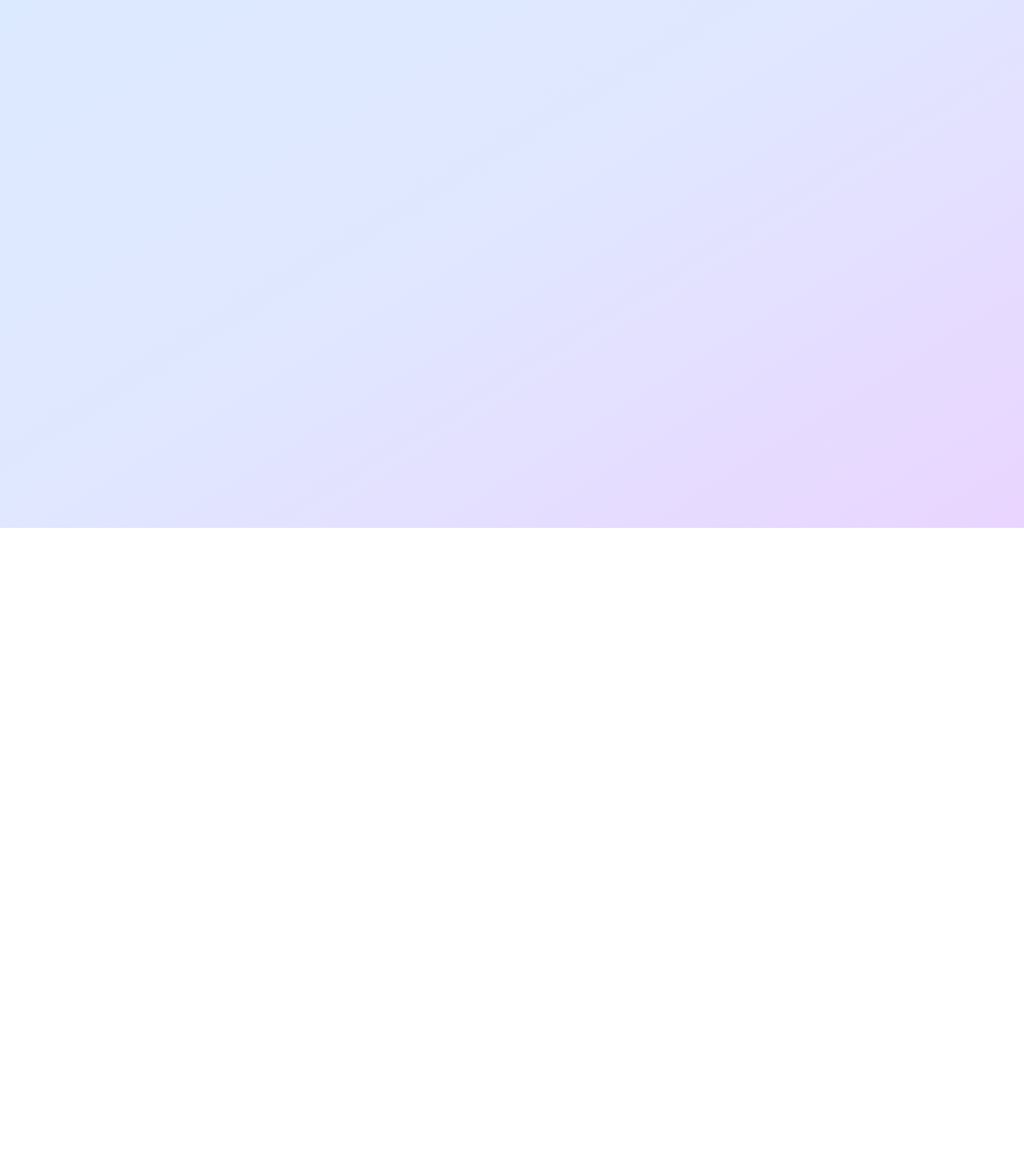
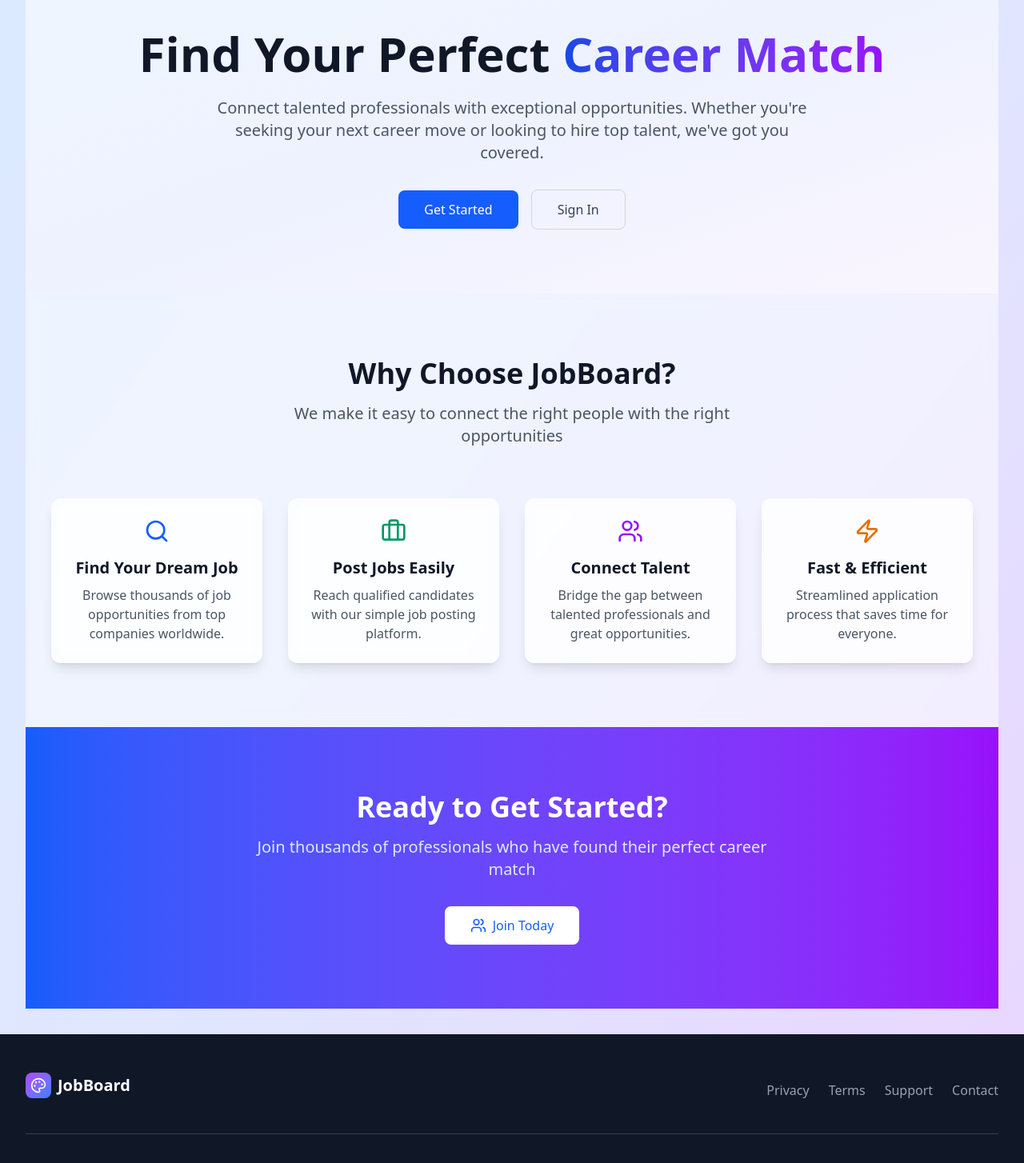
Before and after one commit to rehan6025/CodSoft, a React (Vite) app in the folder task-1-job-board/frontend/: page / in a window 1280 px wide. Shown: the part 140-1594 px from the top of the page at 80% size. Before the commit the page ends 800 px from the top, so only its background shows below. Built offline with nearby package versions, Linux system fonts and the light colour scheme.

Commit message:
half done , homepage finished

```diff
--- a/task-1-job-board/frontend/src/components/common/ProtectedRoute.tsx
+++ b/task-1-job-board/frontend/src/components/common/ProtectedRoute.tsx
@@ -13,11 +13,11 @@ const ProtectedRoute: React.FC<ProtectedRouteProps> = ({
 }) => {
     const { user, token } = useAppSelector((state) => state.auth);
     if (!token || !user) {
-        <Navigate to="/login" replace />;
+        return <Navigate to="/login" />;
     }
 
     if (requiredRole && user?.role !== requiredRole) {
-        <Navigate to="/jobs" replace />;
+        return <Navigate to="/jobs" replace />;
     }
 
     return <>{children}</>;
--- /dev/null
+++ b/task-1-job-board/frontend/src/components/layout/Footer.tsx
@@ -0,0 +1,41 @@
+import { Palette } from "lucide-react";
+
+export function Footer() {
+    return (
+        <footer className="text-white py-12 bg-gray-900 ">
+            <div className="max-w-7xl mx-auto px-4 sm:px-6 lg:px-8">
+                <div className="flex flex-col md:flex-row  items-center justify-between ">
+                    <div className="flex items-center space-x-2 mb-3">
+                        <div className="w-8 h-8 flex items-center justify-center bg-gradient-to-br from-purple-500 to-blue-500 rounded-lg ">
+                            <Palette className="w-5 h-5 text-white" />
+                        </div>
+                        <span className="text-white font-bold text-xl ">
+                            JobBoard
+                        </span>
+                    </div>
+                    <div className=" flex flex-col md:flex-row items-center justify-center gap-6 text-gray-400">
+                        <a href="" className="hover:text-white transition-all">
+                            Privacy
+                        </a>
+                        <a href="" className="hover:text-white transition-all">
+                            Terms
+                        </a>
+                        <a href="" className="hover:text-white transition-all">
+                            Support
+                        </a>
+                        <a
+                            href="https://linktr.ee/rehan_999"
+                            className="hover:text-white transition-all"
+                            target="_blank"
+                        >
+                            Contact
+                        </a>
+                    </div>
+                </div>
+                <div className="mt-8 pt-8 text-center text-gray-400 border-t border-gray-700">
+                    &copy; 2025 JobBoard, All rights reserved.
+                </div>
+            </div>
+        </footer>
+    );
+}
--- a/task-1-job-board/frontend/src/components/layout/Layout.tsx
+++ b/task-1-job-board/frontend/src/components/layout/Layout.tsx
@@ -1,17 +1,30 @@
-import type { FC, ReactNode } from "react";
+import { useEffect, type FC, type ReactNode } from "react";
 import NavBar from "./NavBar";
+import { Footer } from "./Footer";
+import { useAppDispatch } from "../../hooks/redux";
+import { getProfile } from "../../store/slices/authSlice";
 
 interface LayoutProps {
     children: ReactNode;
 }
 
 const Layout: FC<LayoutProps> = ({ children }) => {
+    const token = localStorage.getItem("token");
+    const dispatch = useAppDispatch();
+
+    useEffect(() => {
+        if (token) {
+            dispatch(getProfile());
+        }
+    }, [dispatch, token]);
+
     return (
         <div className="min-h-screen bg-gradient-to-br from-blue-100 via-indigo-100 to-purple-200">
             <NavBar />
             <main className="max-w-7xl mx-auto px-4 sm:px-6 lg:px-8 py-8">
                 {children}
             </main>
+            <Footer />
         </div>
     );
 };
--- a/task-1-job-board/frontend/src/pages/HomePage.tsx
+++ b/task-1-job-board/frontend/src/pages/HomePage.tsx
@@ -1,5 +1,141 @@
-const HomePage = () => {
-    return <div>HomePage</div>;
+import React from "react";
+import { Link } from "react-router-dom";
+import { useAppSelector } from "../hooks/redux";
+import { Briefcase, Users, Search, Zap } from "lucide-react";
+
+const HomePage: React.FC = () => {
+    const { user } = useAppSelector((state) => state.auth);
+
+    const features = [
+        {
+            icon: <Search className="h-8 w-8 text-blue-600" />,
+            title: "Find Your Dream Job",
+            description:
+                "Browse thousands of job opportunities from top companies worldwide.",
+        },
+        {
+            icon: <Briefcase className="h-8 w-8 text-emerald-600" />,
+            title: "Post Jobs Easily",
+            description:
+                "Reach qualified candidates with our simple job posting platform.",
+        },
+        {
+            icon: <Users className="h-8 w-8 text-purple-600" />,
+            title: "Connect Talent",
+            description:
+                "Bridge the gap between talented professionals and great opportunities.",
+        },
+        {
+            icon: <Zap className="h-8 w-8 text-amber-600" />,
+            title: "Fast & Efficient",
+            description:
+                "Streamlined application process that saves time for everyone.",
+        },
+    ];
+
+    return (
+        <div className="min-h-screen">
+            <div className="relative overflow-hidden bg-gradient-to-br from-blue-50 via-indigo-50 to-purple-50">
+                <div className="max-w-7xl mx-auto px-4 sm:px-6 lg:px-8 py-20">
+                    <div className="text-center">
+                        <h1 className="text-4xl md:text-6xl font-bold text-gray-900 mb-6">
+                            Find Your Perfect{" "}
+                            <span className="text-transparent bg-clip-text bg-gradient-to-r from-blue-700 to-purple-600">
+                                Career Match
+                            </span>
+                        </h1>
+                        <p className="text-xl text-gray-600 mb-8 max-w-3xl mx-auto">
+                            Connect talented professionals with exceptional
+                            opportunities. Whether you're seeking your next
+                            career move or looking to hire top talent, we've got
+                            you covered.
+                        </p>
+
+                        <div className="flex flex-col sm:flex-row gap-4 justify-center items-center">
+                            {user ? (
+                                <Link
+                                    to="/jobs"
+                                    className="bg-blue-600 text-white px-8 py-3 rounded-lg font-medium hover:bg-blue-700 transition-colors duration-200 flex items-center space-x-2 "
+                                >
+                                    <Search className="h-5 w-5" />
+                                    <span>Browse Jobs</span>
+                                </Link>
+                            ) : (
+                                <>
+                                    <Link
+                                        to="/register"
+                                        className="bg-blue-600 text-white px-8 py-3 rounded-lg font-medium hover:bg-blue-700 hover:scale-102 transition-all duration-200"
+                                    >
+                                        Get Started
+                                    </Link>
+                                    <Link
+                                        to="/login"
+                                        className="border border-gray-300 text-gray-700 px-8 py-3 rounded-lg font-medium hover:bg-gray-50 hover:scale-102 transition-all duration-200"
+                                    >
+                                        Sign In
+                                    </Link>
+                                </>
+                            )}
+                        </div>
+                    </div>
+                </div>
+            </div>
+
+            <div className="py-20 bg-white/50 backdrop-blur-sm">
+                <div className="max-w-7xl mx-auto px-4 sm:px-6 lg:px-8">
+                    <div className="text-center mb-16">
+                        <h2 className="text-3xl md:text-4xl font-bold text-gray-900 mb-4">
+                            Why Choose JobBoard?
+                        </h2>
+                        <p className="text-xl text-gray-600 max-w-2xl mx-auto">
+                            We make it easy to connect the right people with the
+                            right opportunities
+                        </p>
+                    </div>
+
+                    <div className="grid md:grid-cols-2 lg:grid-cols-4 gap-8">
+                        {features.map((feature, index) => (
+                            <div
+                                key={index}
+                                className="bg-white/70 backdrop-blur-sm rounded-xl shadow-lg border border-white/20 p-6 text-center hover:shadow-xl transition-all duration-300 hover:-translate-y-1"
+                            >
+                                <div className="mb-4 flex justify-center">
+                                    {feature.icon}
+                                </div>
+                                <h3 className="text-xl font-semibold text-gray-900 mb-2">
+                                    {feature.title}
+                                </h3>
+                                <p className="text-gray-600">
+                                    {feature.description}
+                                </p>
+                            </div>
+                        ))}
+                    </div>
+                </div>
+            </div>
+
+            <div className="py-20 bg-gradient-to-r from-blue-600 to-purple-600">
+                <div className="max-w-7xl mx-auto px-4 sm:px-6 lg:px-8 text-center">
+                    <h2 className="text-3xl md:text-4xl font-bold text-white mb-4">
+                        Ready to Get Started?
+                    </h2>
+                    <p className="text-xl text-blue-100 mb-8 max-w-2xl mx-auto">
+                        Join thousands of professionals who have found their
+                        perfect career match
+                    </p>
+                    {!user && (
+                        <Link
+                            to="/register"
+                            className="bg-white text-blue-600 px-8 py-3 rounded-lg font-medium hover:bg-gray-100 transition-colors duration-200 inline-flex items-center space-x-2"
+                        >
+                            <Users className="h-5 w-5" />
+                            <span>Join Today</span>
+                        </Link>
+                    )}
+                </div>
+            </div>
+        </div>
+    );
 };
 
 export default HomePage;
--- a/task-1-job-board/frontend/src/pages/JobsPage.tsx
+++ b/task-1-job-board/frontend/src/pages/JobsPage.tsx
@@ -1,5 +1,13 @@
 const JobsPage = () => {
-    return <div>JobsPage</div>;
+    return (
+        <div className="min-h-screen space-y-8">
+            <div className="text-center">
+                <h1 className="text-3xl md:text-4xl">
+                    Discover Your Next Oppurtunity
+                </h1>
+            </div>
+        </div>
+    );
 };
 
 export default JobsPage;
--- a/task-1-job-board/frontend/src/store/slices/authSlice.tsx
+++ b/task-1-job-board/frontend/src/store/slices/authSlice.tsx
@@ -51,10 +51,19 @@ export const login = createAsyncThunk(
     }
 );
 
-export const getProfile = createAsyncThunk("auth/getProfile", async () => {
-    const response = await axios.get(`${import.meta.env.VITE_API_URL}/me`);
-    return response.data;
-});
+export const getProfile = createAsyncThunk(
+    "auth/getProfile",
+    async (_, { getState }) => {
+        const state = getState() as { auth: AuthState };
+        const token = state.auth.token || localStorage.getItem("token");
+        const response = await axios.get(`${import.meta.env.VITE_API_URL}/me`, {
+            headers: {
+                Authorization: `Bearer ${token}`,
+            },
+        });
+        return response.data;
+    }
+);
 
 const authSlice = createSlice({
     name: "auth",
```
Also changed, not shown: task-1-job-board/frontend/src/components/auth/RegisterFrom.tsx (+14 -3 lines), task-1-job-board/frontend/src/components/layout/NavBar.tsx (+7 -5 lines).
